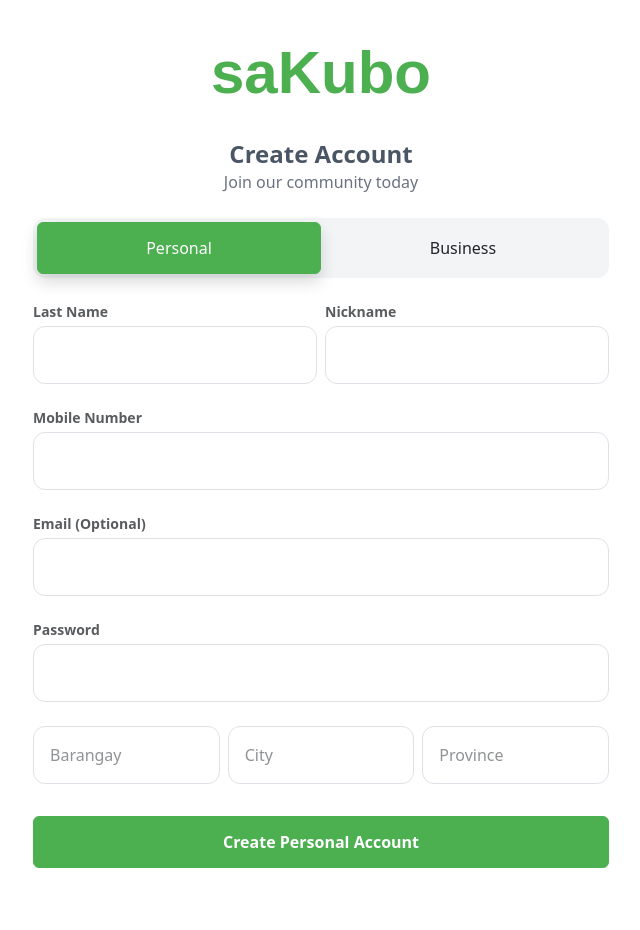
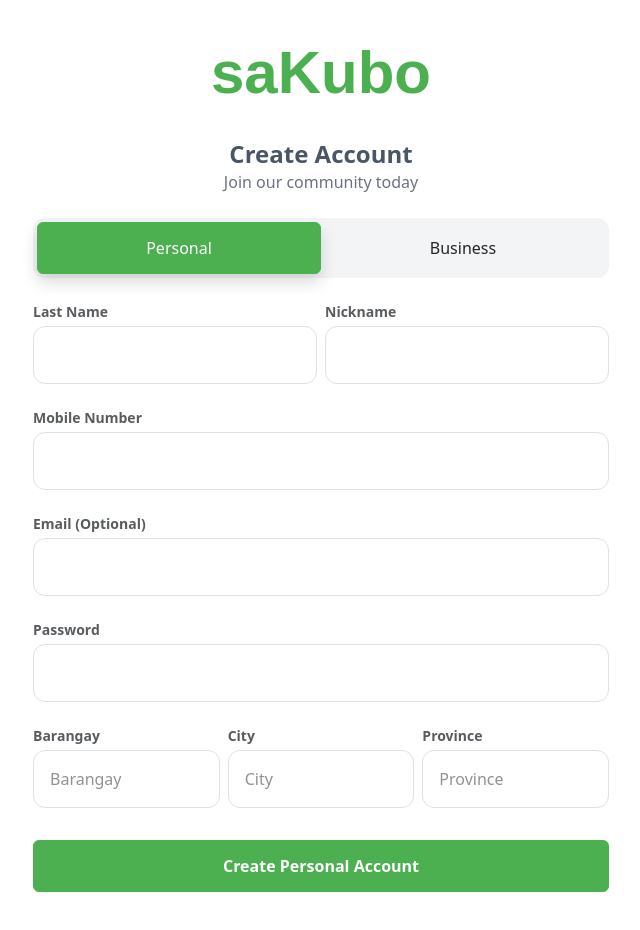
Before and after one commit to cavanrlee/sakubo, a React (Vite) app: page /Register in a window 1280 px wide. Shown: the top 930 px of the page, without its empty margins (319-959 px from the left). Built offline with nearby package versions, Linux system fonts and the light colour scheme.

Commit message:
adjustments registration 3

```diff
--- a/src/pages/Login/Login.jsx
+++ b/src/pages/Login/Login.jsx
@@ -12,7 +12,6 @@ export default function SaKuboLogin() {
   	const handleLogin = async (e) => {
     	e.preventDefault();
     	setErrors({});
-
     	try {
       		const data = await loginUser(username, password);
       		localStorage.setItem("auth_token", data.token);
@@ -128,8 +127,8 @@ export default function SaKuboLogin() {
 									document
 										.getElementById("login-form")
 										.requestSubmit()
-								}
-							>
+									}
+								>
 								<span className="text-white font-bold">
 									Log In
 								</span>
--- a/src/pages/Register/Register.jsx
+++ b/src/pages/Register/Register.jsx
@@ -185,6 +185,8 @@ export default function SaKuboRegister() {
             </div>
 
             <div className="flex gap-2">
+              <div>
+                <label className={labelClass}>Barangay</label>
                 <input
                   name="barangay"
                   placeholder="Barangay"
@@ -192,6 +194,9 @@ export default function SaKuboRegister() {
                   onChange={handleChange}
                   className={inputClass}
                 />
+              </div>
+              <div>
+                <label className={labelClass}>City</label>
                 <input
                   name="city"
                   placeholder="City"
@@ -199,6 +204,9 @@ export default function SaKuboRegister() {
                   onChange={handleChange}
                   className={inputClass}
                 />
+              </div>
+              <div>
+                <label className={labelClass}>Province</label>
                 <input
                   name="province"
                   placeholder="Province"
@@ -206,6 +214,7 @@ export default function SaKuboRegister() {
                   onChange={handleChange}
                   className={inputClass}
                 />
+              </div>
             </div>
 
             <button
@@ -264,6 +273,8 @@ export default function SaKuboRegister() {
             </div>
 
             <div className="flex gap-2">
+              <div>
+                <label className={labelClass}>Barangay</label>
                 <input
                   name="business_barangay"
                   placeholder="Barangay"
@@ -271,6 +282,9 @@ export default function SaKuboRegister() {
                   onChange={handleChange}
                   className={inputClass}
                 />
+              </div>
+              <div>
+                <label className={labelClass}>City</label>
                 <input
                   name="business_city"
                   placeholder="City"
@@ -278,6 +292,9 @@ export default function SaKuboRegister() {
                   onChange={handleChange}
                   className={inputClass}
                 />
+              </div>
+              <div>
+               <label className={labelClass}>Provice</label>
                 <input
                   name="business_province"
                   placeholder="Province"
@@ -285,6 +302,7 @@ export default function SaKuboRegister() {
                   onChange={handleChange}
                   className={inputClass}
                 />
+              </div>
             </div>
 
             <div>
```
Lines whose indentation alone changed are shown as unchanged.
